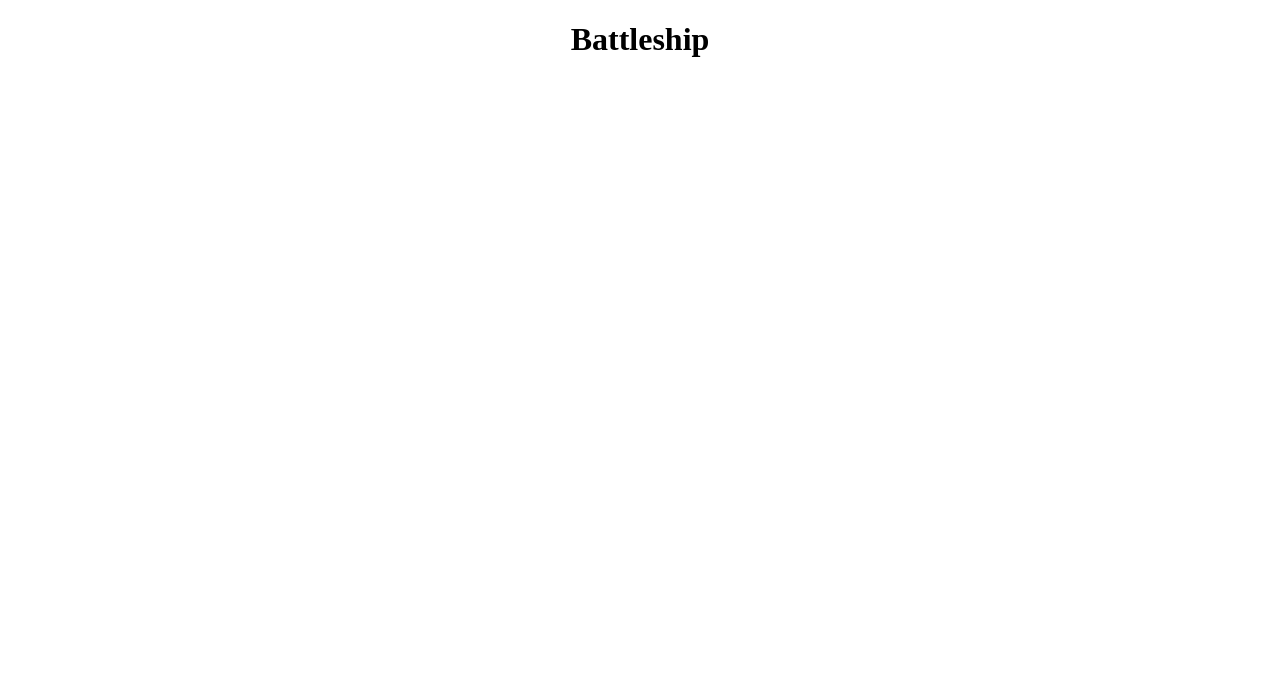
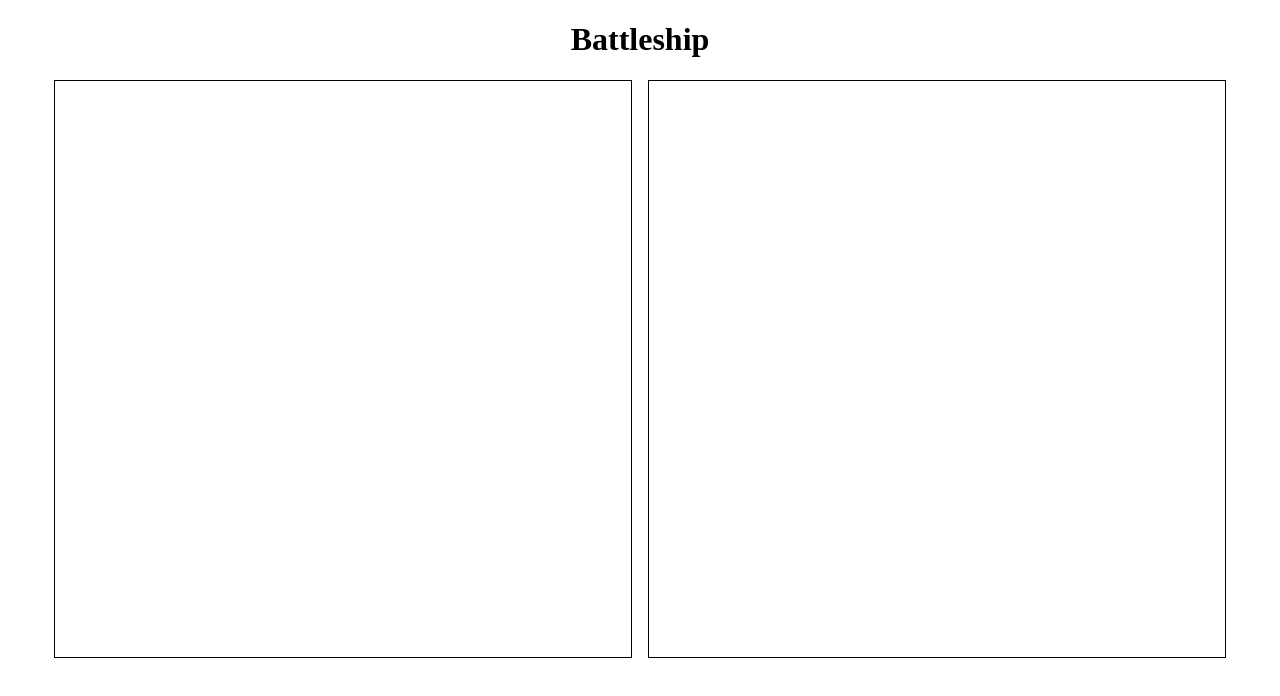
Before and after one commit to LedaThemis/odin-battleship, a website built with webpack: page dist/index.html in a window 1280 px wide. Built offline with nearby package versions, Linux system fonts and the light colour scheme.

Commit message:
style board, board-blocks, add special colors based on status

```diff
--- a/src/styles.css
+++ b/src/styles.css
@@ -4,10 +4,48 @@ body {
 
 
 #main-container {
-display: flex;
-justify-content: center;
+    display: flex;
+    flex-direction: column;
+    align-content: center;
+    text-align: center;
+
+    height: 100vh;
+    width: 100vw;
 }
 
 #game-title {
     font-size: 2rem;
 }
+
+#boards {
+    display: flex;
+    justify-content: center;
+    gap: 1rem;
+}
+
+.board {
+    display: grid;
+    grid-template-columns: repeat(10, 1fr);
+    grid-template-rows: repeat(10, 1fr);
+
+    width: clamp(25vw, 640px, 45vw);
+    height: clamp(25vw, 640px, 45vw);
+
+    border: 1px solid black;
+}
+
+.board-block {
+    box-sizing: border-box;
+    -moz-box-sizing: border-box;
+    -webkit-box-sizing: border-box;
+
+    border: 1px solid black;
+}
+
+.missed-shot {
+    background-color: red;
+}
+
+.correct-shot {
+    background-color: green;
+}
```
